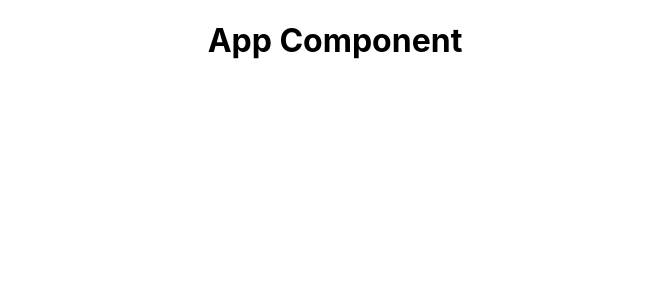
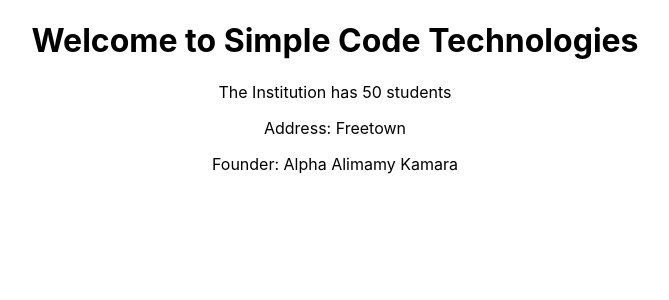
Before and after one commit to Alphaalimamy/Complete-React-Tutorial, a React (Create React App) app: page / in a window 1280 px wide. Shown: the top 300 px of the page, without its empty margins (305-974 px from the left). Built offline with nearby package versions, Linux system fonts and the light colour scheme.

Commit message:
second values

```diff
--- a/src/App.js
+++ b/src/App.js
@@ -1,10 +1,20 @@
 import "./App.css";
 
 function App() {
+  const title = "Welcome to Simple Code Technologies";
+
+  const details = {
+    students: 50,
+    address: "Freetown",
+    founder: "Alpha Alimamy Kamara",
+  };
   return (
     <div className="App">
       <div className="content">
-        <h1>App Component</h1>
+        <h1>{title}</h1>
+        <p>The Institution has {details.students} students</p>
+        <p>Address: {details.address}</p>
+        <p>Founder: {details.founder}</p>
       </div>
     </div>
   );
```
